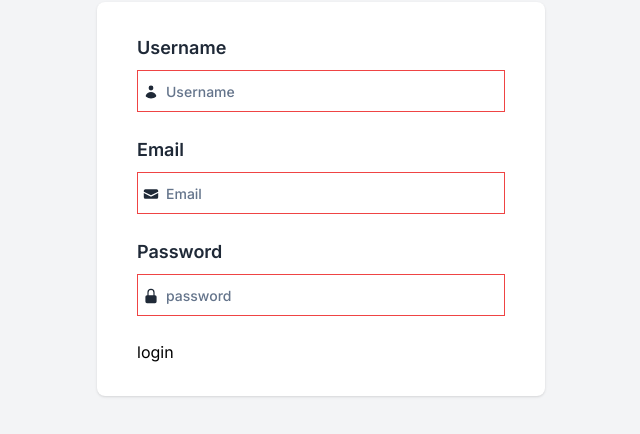
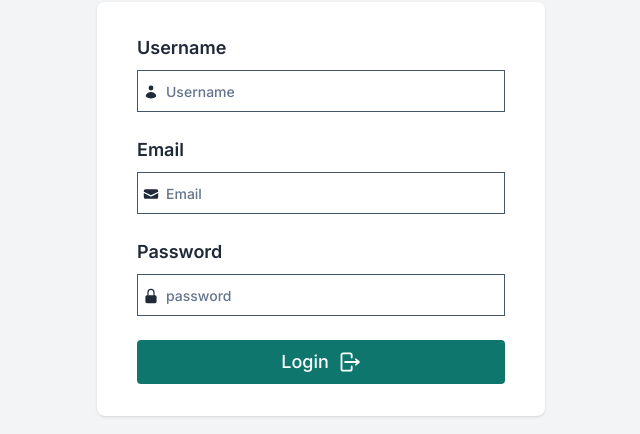
Before and after one commit to tolu-c/ubiquitous-memory, a Next.js app in the folder mest/: page / in a window 1280 px wide. Shown: the part 474-908 px from the top of the page, without its empty margins (319-959 px from the left). Built offline with nearby package versions, Linux system fonts and the light colour scheme.

Commit message:
button component

```diff
--- a/mest/app/components/AuthForm.tsx
+++ b/mest/app/components/AuthForm.tsx
@@ -4,10 +4,12 @@ import { FormEvent, useCallback, useState } from "react";
 import { AuthType, FormData } from "~/types/types";
 import { InputField } from "./ui/form/InputField";
 import {
+  ArrowRightOnRectangleIcon,
   EnvelopeIcon,
   LockClosedIcon,
   UserIcon,
 } from "@heroicons/react/20/solid";
+import { Button } from "./ui/form/Button";
 
 export const AuthForm = () => {
   const [authType, setAuthType] = useState<AuthType>("LOGIN");
@@ -88,7 +90,17 @@ export const AuthForm = () => {
             }}
             required
           />
-          <button type="submit">login</button>
+          <Button
+            title="Login"
+            type="submit"
+            borderRadius="sm"
+            color="cta"
+            size="lg"
+            icon={{
+              position: "right",
+              src: <ArrowRightOnRectangleIcon className="w-6 h-6" />,
+            }}
+          />
         </form>
       </div>
     </div>
--- /dev/null
+++ b/mest/app/components/ui/form/Button.tsx
@@ -0,0 +1,67 @@
+import { ButtonProps } from "~/types/types";
+
+export const Button = ({
+  type,
+  title,
+  size,
+  color,
+  icon,
+  borderRadius,
+  variant,
+  compact,
+  onClick,
+}: ButtonProps) => {
+  const sizeStyle =
+    size === "xs"
+      ? "text-xs"
+      : size === "sm"
+      ? "text-sm"
+      : size === "md"
+      ? "text-base"
+      : size === "lg"
+      ? "text-lg"
+      : size === "xl"
+      ? "text-xl"
+      : "text-base";
+
+  const colorStyle =
+    color === "primary"
+      ? "bg-blue-700"
+      : color === "secondary"
+      ? "bg-red-700"
+      : color === "cta"
+      ? "bg-teal-700"
+      : "bg-transparent";
+
+  const borderRadiusStyle =
+    borderRadius === "xs"
+      ? "rounded-sm"
+      : borderRadius === "sm"
+      ? "rounded"
+      : borderRadius === "md"
+      ? "rounded-md"
+      : borderRadius === "lg"
+      ? "rounded-lg"
+      : borderRadius === "xl"
+      ? "rounded-full"
+      : "rounded-none";
+
+  const variantStyle = variant === "outline" ? "background-none border" : "";
+  const compactStyle = `${compact ? "w-max" : "w-full"}`;
+
+  return (
+    <button
+      type={type}
+      className={`p-2 text-center text-white capitalize font-medium focus:outline-none flex items-center justify-center gap-2 ${sizeStyle} ${colorStyle} ${borderRadiusStyle} ${variantStyle} ${compactStyle}`}
+      onClick={onClick}
+    >
+      {icon && icon.position === "left" && (
+        <span className="text-inherit">{icon.src}</span>
+      )}
+      <span>{title}</span>
+      {icon && icon.position === "right" && (
+        <span className="text-inherit">{icon.src}</span>
+      )}
+    </button>
+  );
+};
--- a/mest/app/components/ui/form/InputField.tsx
+++ b/mest/app/components/ui/form/InputField.tsx
@@ -22,6 +22,7 @@ export const InputField = ({
       setErrorText(`${name} cannot be empty`);
       return false;
     }
+
     if (type === "email") {
       const emailRegex = /^[^\s@]+@[^\s@]+\.[^\s@]+$/;
       const isEmailValid: boolean = emailRegex.test(value);
@@ -74,7 +75,7 @@ export const InputField = ({
           onChange={handleChange}
           className={`${
             icon ? "pl-7" : "px-2"
-          } text-slate-600 font-medium text-base placeholder:text-slate-500 placeholder:text-sm border border-slate-600 focus:outline-none focus:border-slate-900 focus:ring-slate-900 focus:ring-1 focus:invalid:border-red-500 focus:invalid:ring-red-500 focus:invalid:text-red-600 invalid:text-red-600 invalid:border-red-500`}
+          } text-slate-600 font-medium text-base placeholder:text-slate-500 placeholder:text-sm border border-slate-600 focus:outline-none focus:border-slate-900 focus:ring-slate-900 focus:ring-1 focus:invalid:border-red-500 focus:invalid:ring-red-500 focus:invalid:text-red-600`}
         />
       </div>
       {!isInputValid && (
--- a/mest/app/types/types.ts
+++ b/mest/app/types/types.ts
@@ -18,17 +18,20 @@ export interface InputProps {
 export interface FormData {
   [key: string]: string;
 }
+export type Sizes = "xs" | "sm" | "md" | "lg" | "xl";
 
-export interface Button {
+export interface ButtonProps {
   type: "button" | "submit";
   title: string;
   onClick?: () => void;
-  color?: "";
-  size?: "xs" | "sm" | "base" | "md" | "lg";
-  borderRadius?: "flat" | "pill" | "round";
+  color?: "cta" | "primary" | "secondary";
+  size?: Sizes;
+  borderRadius?: Sizes;
   icon?: {
     src: ReactNode;
     position: "left" | "right";
-    color?: "primary" | "secondary" | "base";
+    // color?: "primary" | "secondary" | "base";
   };
+  variant?: "fill" | "outline" | "default" | "light";
+  compact?: boolean;
 }
```
